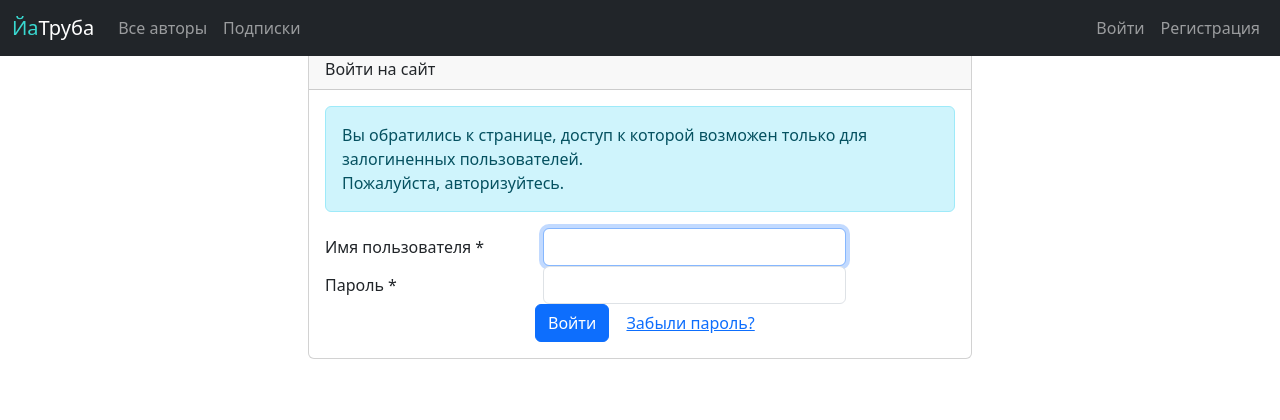
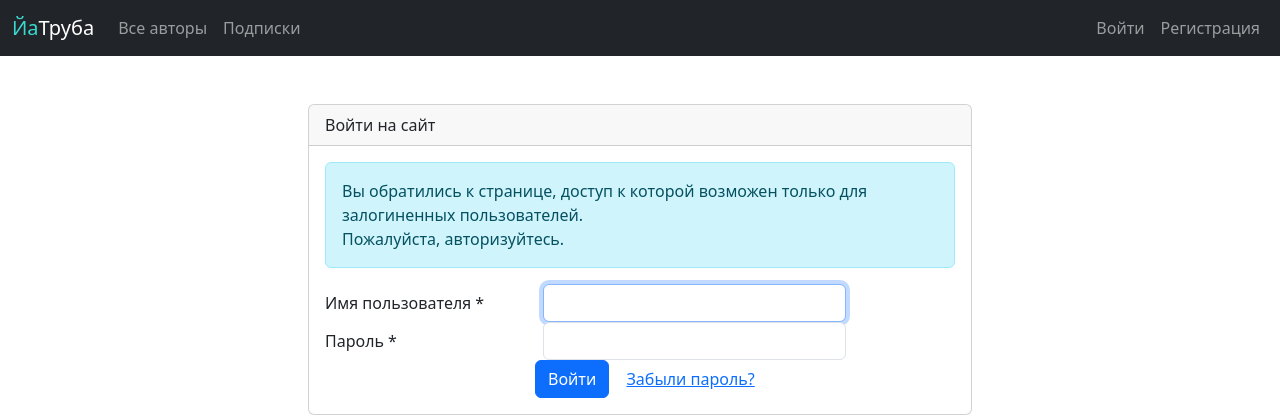
Before and after one commit to hlystovea/yatube, a Django app: a page that uses templates/includes/nav.html in a window 1280 px wide. Shown: the top 420 px of the page. Run offline with Django 3.2, Linux system fonts and the light colour scheme; parts of the project's set-up code (start-up, migrations or seed data) failed here and were passed over; some libraries are stand-ins or nearby versions.

Commit message:
nav template was changed

```diff
--- a/templates/includes/nav.html
+++ b/templates/includes/nav.html
@@ -1,4 +1,4 @@
-<nav class="navbar navbar-expand-md fixed-top bg-dark navbar-dark">
+<nav class="navbar navbar-expand-sm bg-dark navbar-dark">
   <div class="container-fluid">
     <a class="navbar-brand" href="{% url 'posts:index' %}"><span style="color:#39d8d0;">Йа</span>Труба</a>
     <button class="navbar-toggler" type="button" data-bs-toggle="collapse" data-bs-target="#navbarCollapse" aria-controls="navbarCollapse" aria-expanded="false" aria-label="Toggle navigation">
```
